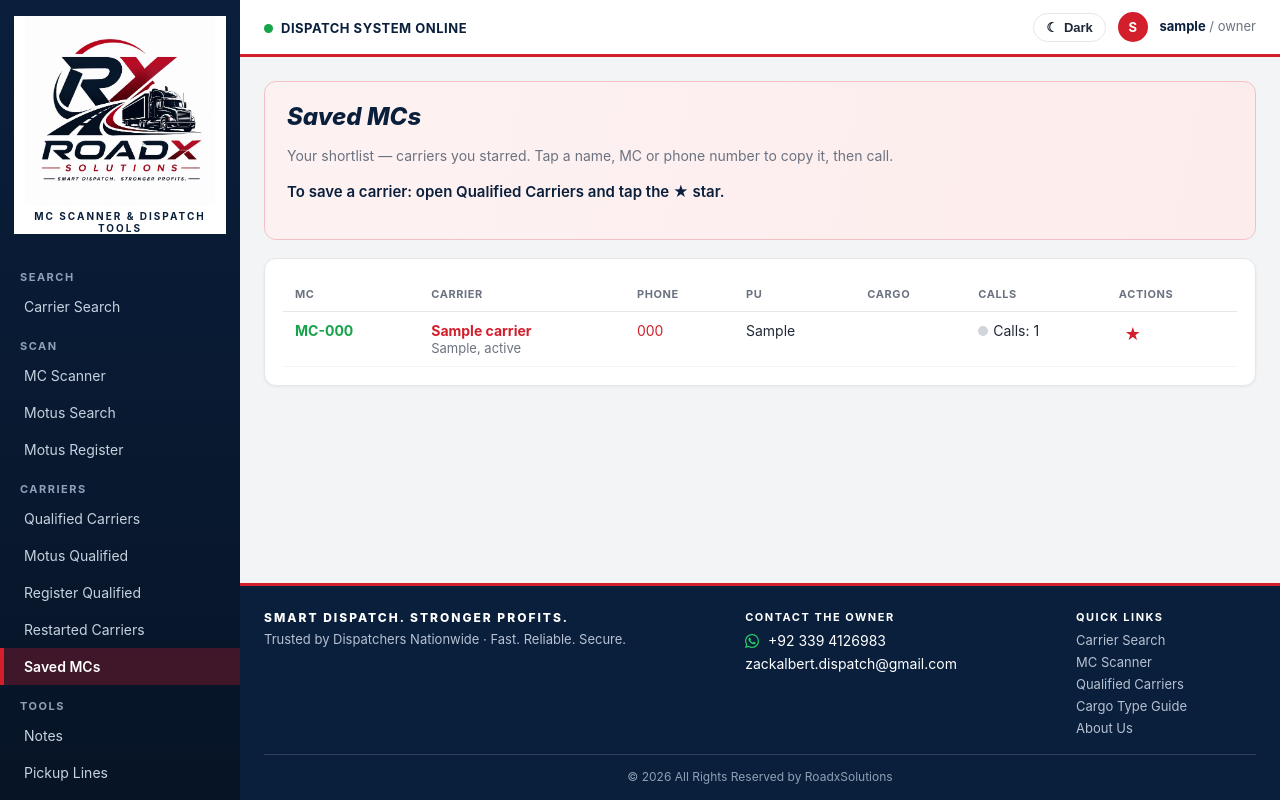
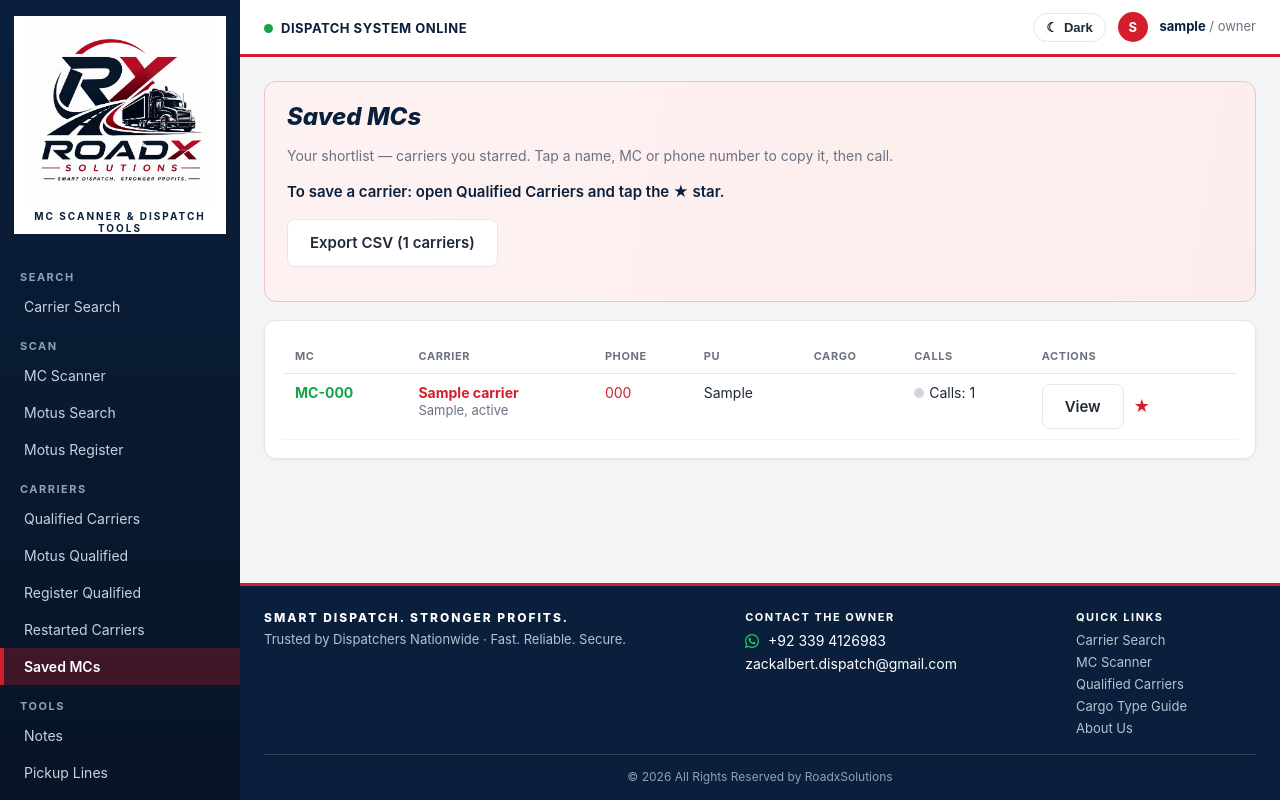
Before and after one commit to zackalbert12/roadxsolution-mcsearch, a Flask app: page /saved in a window 1280 px wide. Run offline with Flask 3, Linux system fonts and the light colour scheme; the visitor is signed in with stand-in values (Sample User, id 1); tables that the repository leaves empty hold one stand-in row (values such as "Sample post").

Commit message:
Add View links + CSV export to Saved MCs and Restarted Carriers

```diff
--- a/app.py
+++ b/app.py
@@ -2974,6 +2974,9 @@ def restarted():
                                               h["authority_status"] or "—")
                                 for h in hist],
                 })
+        if request.args.get("export") == "csv":
+            carriers = [r["carrier"] for r in restarted if r["carrier"]]
+            return _carriers_csv(carriers, "restarted-carriers.csv")
         return render_template("restarted.html", user=user, rows=restarted)
     finally:
         conn.close()
@@ -2988,6 +2991,8 @@ def saved():
         rows = [carrier_dict(r) for r in conn.execute(
             "SELECT * FROM carriers WHERE user_id=? AND starred=1"
             " ORDER BY CAST(mc_number AS INTEGER)", (user["id"],)).fetchall()]
+        if request.args.get("export") == "csv":
+            return _carriers_csv(rows, "saved-carriers.csv")
         return render_template("saved.html", user=user, rows=rows,
                                commodities=commodity_names())
     finally:
--- a/templates/restarted.html
+++ b/templates/restarted.html
@@ -4,9 +4,10 @@
 <div class="hero"><h1>Restarted Carriers</h1>
 <p>Carriers that were NOT AUTHORIZED before and are AUTHORIZED now — they came back and can run again.</p>
 <p class="next">Tap a name, MC or phone number to copy it, then call.</p>
+{% if rows %}<p><a class="btn secondary" href="{{ url_for('restarted', export='csv') }}">Export CSV ({{ rows|length }} carriers)</a></p>{% endif %}
 <p class="muted">Detected from this site's own check history. (The original pulls FMCSA AuthHist via Motus; there is no public AuthHist feed, so this copy tracks restarts from its own scans.)</p></div>
 <div class="card"><div class="table-wrap"><table>
-  <thead><tr><th>MC</th><th>Carrier</th><th>State</th><th>Phone</th><th>PU</th><th>Cargo</th><th>History</th></tr></thead>
+  <thead><tr><th>MC</th><th>Carrier</th><th>State</th><th>Phone</th><th>PU</th><th>Cargo</th><th>History</th><th></th></tr></thead>
   <tbody>
   {% for r in rows %}
     <tr>
@@ -17,9 +18,10 @@
       <td>{{ r.carrier.power_units if r.carrier }}</td>
       <td>{% if r.carrier %}{% for c in r.carrier.cargo_carried %}<span class="chip">{{ c }}</span>{% endfor %}{% endif %}</td>
       <td>{% for h in r.history %}<div class="muted">{{ h }}</div>{% endfor %}</td>
+      <td><a class="btn secondary" href="{{ url_for('carrier_search', q=r.mc_number, type='mc') }}">View</a></td>
     </tr>
   {% else %}
-    <tr><td colspan="7" class="empty">No restarted carriers yet.</td></tr>
+    <tr><td colspan="8" class="empty">No restarted carriers yet.</td></tr>
   {% endfor %}
   </tbody>
 </table></div>
--- a/templates/saved.html
+++ b/templates/saved.html
@@ -3,7 +3,8 @@
 {% block content %}
 <div class="hero"><h1>Saved MCs</h1>
 <p>Your shortlist — carriers you starred. Tap a name, MC or phone number to copy it, then call.</p>
-<p class="next">To save a carrier: open Qualified Carriers and tap the ★ star.</p></div>
+<p class="next">To save a carrier: open Qualified Carriers and tap the ★ star.</p>
+{% if rows %}<p><a class="btn secondary" href="{{ url_for('saved', export='csv') }}">Export CSV ({{ rows|length }} carriers)</a></p>{% endif %}</div>
 <div class="card"><div class="table-wrap"><table>
   <thead><tr><th>MC</th><th>Carrier</th><th>Phone</th><th>PU</th><th>Cargo</th><th>Calls</th><th>Actions</th></tr></thead>
   <tbody>
@@ -14,7 +15,8 @@
       <td>{% if r.phone %}<button class="phone-copy" onclick="copyPhone(this, '{{ r.phone }}')" title="Tap to copy">{{ r.phone }}</button>{% else %}—{% endif %}</td><td>{{ r.power_units }}</td>
       <td>{% for c in r.cargo_carried %}<span class="chip">{{ c }}</span>{% endfor %}</td>
       <td><span class="calldot {{ r.call_status }}"></span>Calls: {{ r.calls }}</td>
-      <td><button class="star on" onclick="toggleStar({{ r.id }}, this)" title="Unstar">★</button></td>
+      <td><a class="btn secondary" href="{{ url_for('carrier_search', q=r.mc_number, type='mc') }}">View</a>
+      <button class="star on" onclick="toggleStar({{ r.id }}, this)" title="Unstar">★</button></td>
     </tr>
   {% else %}
     <tr><td colspan="7" class="empty">No saved MCs yet.</td></tr>
```
